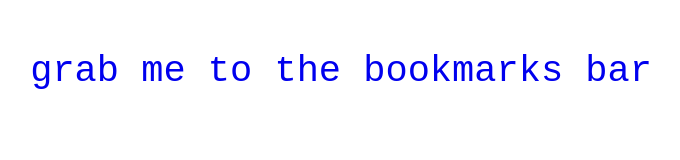
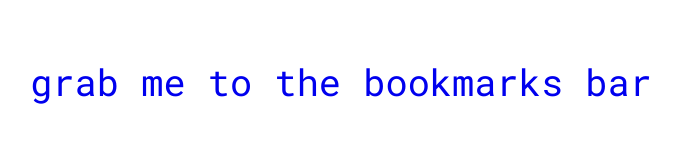
Before and after one commit to vborszeki/medium-bookmarklet, a plain HTML site: page index.html in a window 1280 px wide. Shown: the whole page, without its empty margins (35-715 px from the left). Drawn offline with Linux system fonts and the light colour scheme.

Commit message:
add style changes

```diff
--- a/index.html
+++ b/index.html
@@ -3,7 +3,8 @@
   <head>
     <meta charset="utf-8">
     <title>undistractify medium</title>
-    <link rel="shortcut icon" href="favicon.ico">
+    <link rel="shortcut icon" href="assets/favicon.ico">
+    <link href="https://fonts.googleapis.com/css?family=Roboto+Mono" rel="stylesheet">
     <link rel="stylesheet" type="text/css" href="style.css">
   </head>
   <body>
--- a/style.css
+++ b/style.css
@@ -1,11 +1,17 @@
+html {
+  cursor: url(assets/default.png), default;
+}
+
 a {
-  font: 37px monospace;
+  font-family: 'Roboto Mono', monospace;
+  font-size: 37px;
   text-decoration: none;
   margin-left: 35px;
 }
 
 a:hover {
   color: #ffff00;
+  cursor: url(assets/pointer.png), pointer;
 }
 
 span {
```
Also changed, not shown: assets/default.png (added), assets/favicon.ico (renamed from favicon.ico), assets/pointer.png (added).
